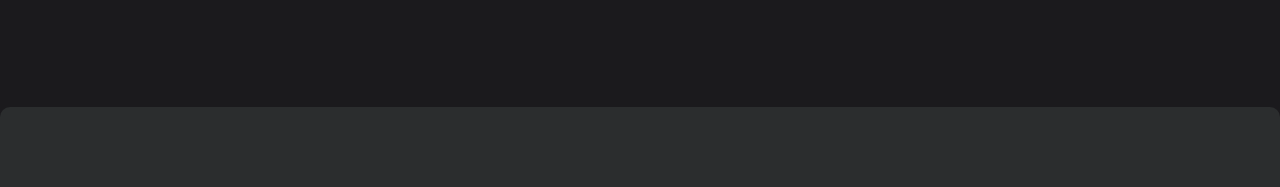
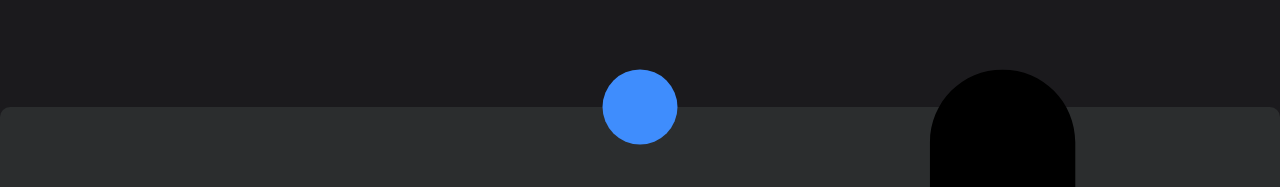
Before and after one commit to the-silicon-sorcerer/Sosmad, a Next.js app: page / in a window 1280 px wide. Shown: the part 613-800 px from the top of the page. Built offline with nearby package versions, Linux system fonts and the light colour scheme.

Commit message:
Fixed bug

```diff
--- a/components/footer/footer.compoent.tsx
+++ b/components/footer/footer.compoent.tsx
@@ -1,9 +1,22 @@
 import IconButton from '../icon-button/icon-button.component';
 import styles from './footer.module.css'
+import PlusIcon from '../../public/svg/plus.svg'
+import { transferableAbortController } from 'util';
 
 const Footer = () => {
     return (
         <div className={styles.main}>
+            <IconButton SvgIcon={PlusIcon}
+                style={{
+                    backgroundColor: 'var(--accentColor)',
+                    height: '75px',
+                    width: '75px',
+                    position: 'absolute',
+                    top: '0px',
+                    left: '50%',
+                    transform: 'translate(-50%, -50%)'
+
+                }} />
         </div>
     )
 }
--- a/components/footer/footer.module.css
+++ b/components/footer/footer.module.css
@@ -1,4 +1,5 @@
 .main {
+    position: relative;
     background-color: var(--secondary);
     height: 20vh;
     width: 100vw;
--- a/components/icon-button/icon-button.module.css
+++ b/components/icon-button/icon-button.module.css
@@ -6,6 +6,8 @@
     background-color: var(--secondary);
 }
 
-.button>* {
+.header>button>* {
+    scale: .4;
+    transform: translate(-12%, -15%);
     fill: var(--primary);
 }
```
Also changed, not shown: public/svg/plus.svg (added).
